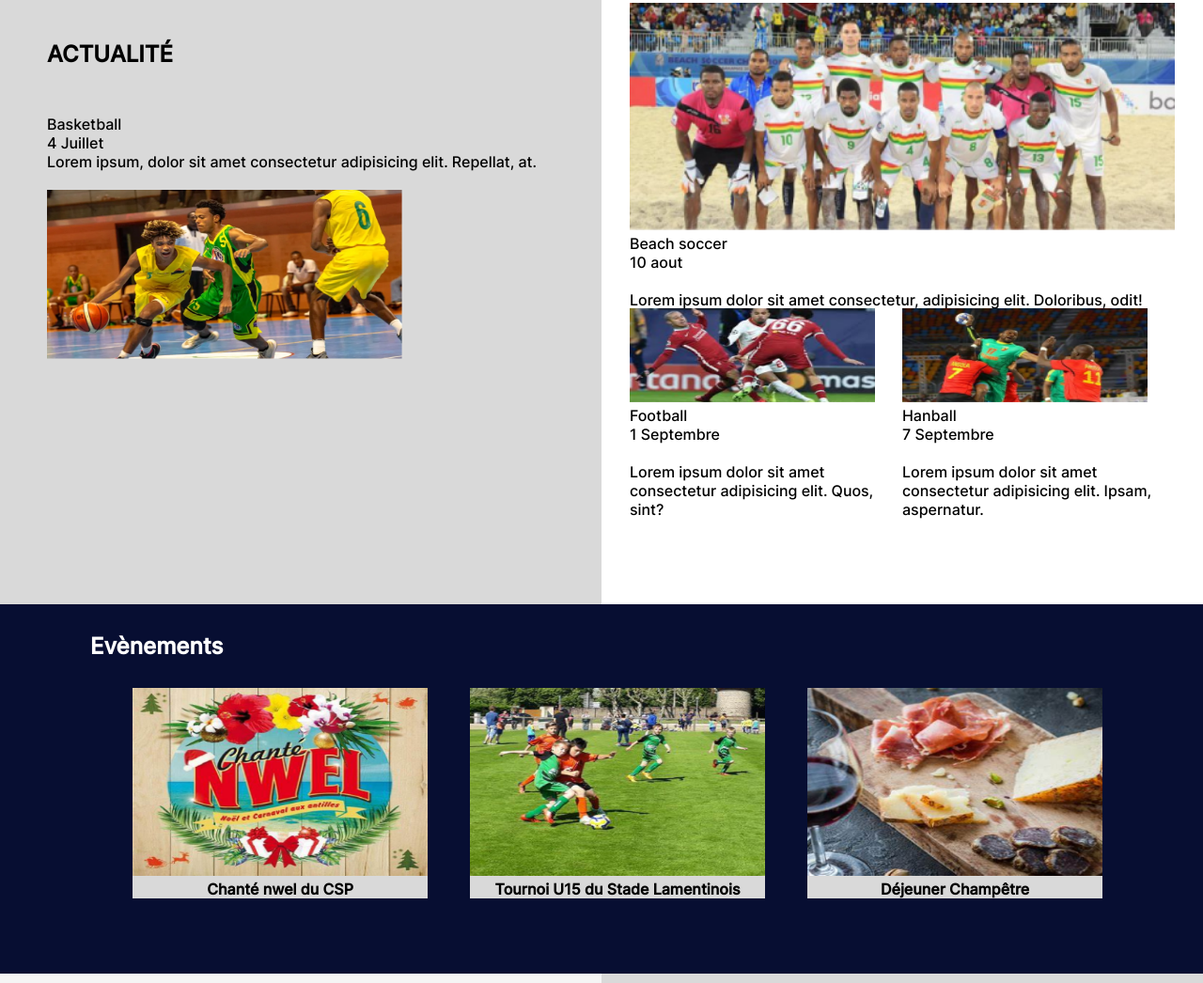
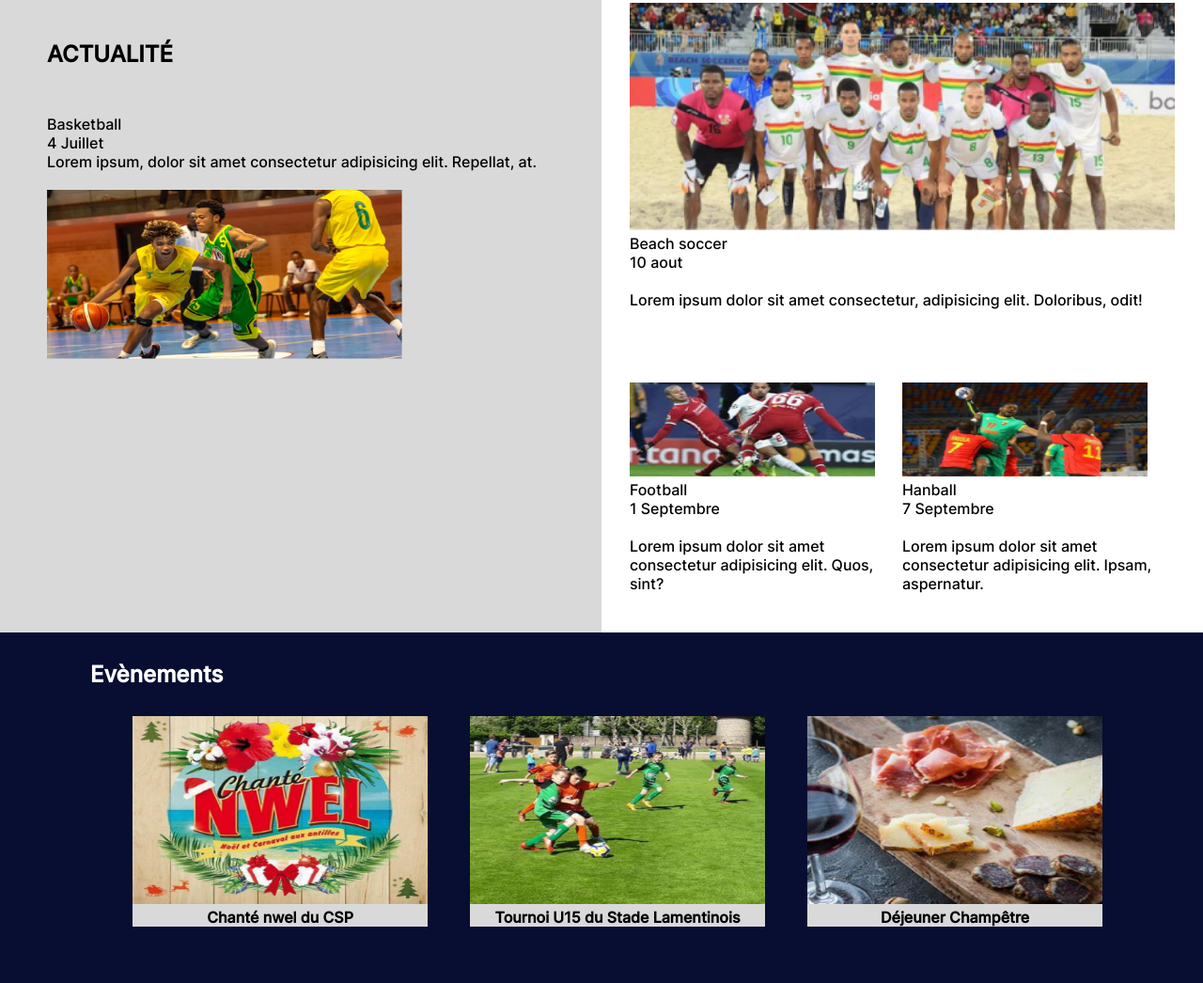
Before and after one commit to flancastre/flancastre.github.io, a plain HTML site: page index.html in a window 1280 px wide. Shown: the part 1306-2352 px from the top of the page at 94% size. Drawn offline with Linux system fonts and the light colour scheme.

Commit message:
Version2 test Projet_CSP

```diff
--- a/assets/styles/layouts/_section1.scss
+++ b/assets/styles/layouts/_section1.scss
@@ -1,11 +1,7 @@
 .section-1 {
-
-
-
     h2{
         margin: 50px auto;
     }
-
     .div-section-1{
         display: grid;
         grid-template-columns: 33% 33% 33%;
--- a/assets/styles/layouts/_section2.scss
+++ b/assets/styles/layouts/_section2.scss
@@ -25,12 +25,12 @@
         color: black;
         padding: 30px;
         display: grid;
-        grid-template-rows: 50% 50%;
+        grid-template-rows: 60% 40%;
 
         .section-2-right-top{
             text-align: left;
             p{
-                margin-bottom: 20px;
+                margin-bottom: 50px;
             }
             img{
                 width: 100%;
```
Also changed, not shown: assets/styles/index.css, 1 other file.
